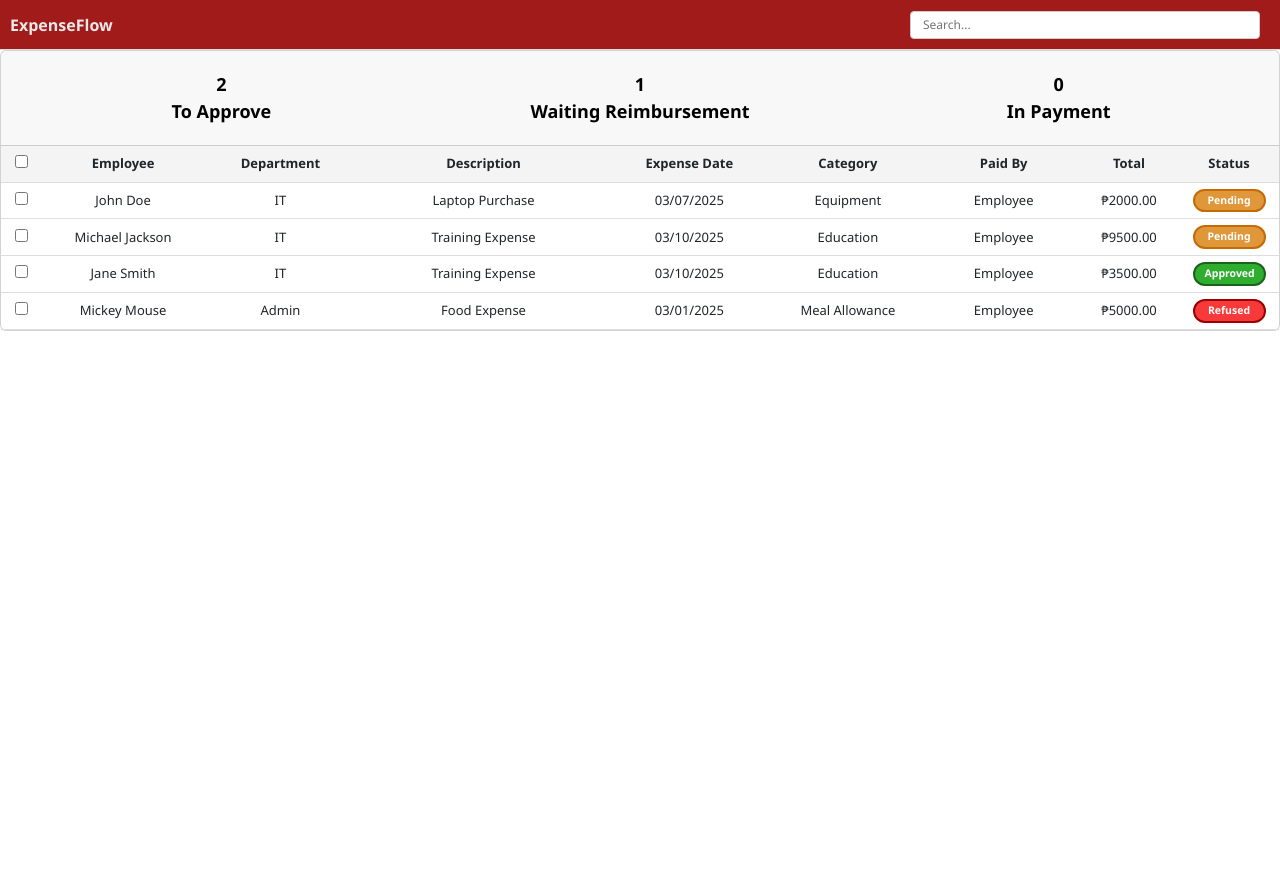
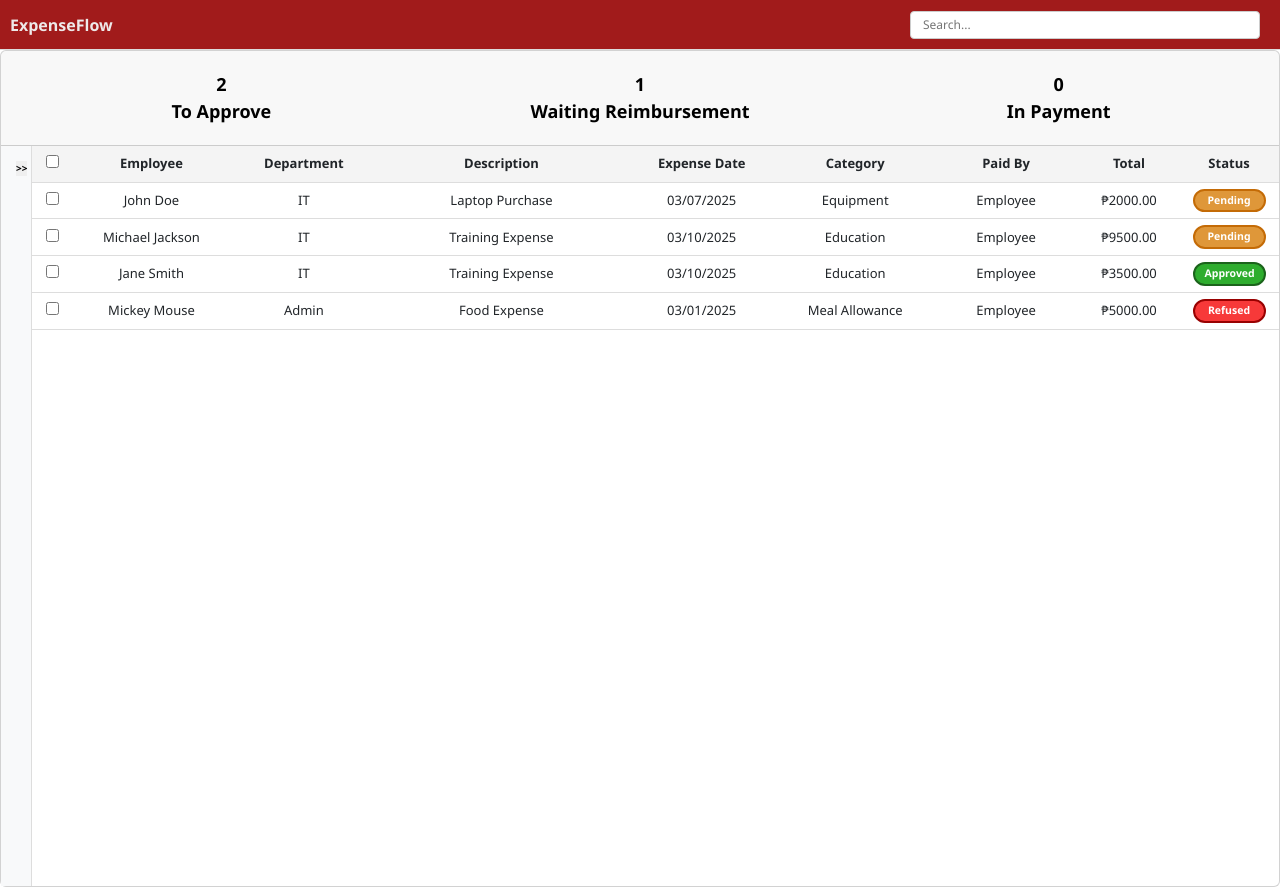
Before and after one commit to RaymondJAT/BudgetMonitoringTL, a React (Vite) app in the folder BudgetMonitoringTL/: page / in a window 1280 px wide. Before the commit the page ends 800 px from the top, so only its background shows below. Built offline with nearby package versions, Linux system fonts and the light colour scheme.

Commit message:
[FIX] - sidebar beside table

```diff
--- a/BudgetMonitoringTL/src/components/Sidebar.jsx
+++ b/BudgetMonitoringTL/src/components/Sidebar.jsx
@@ -1,18 +1,19 @@
 import React from "react";
 
-const Sidebar = ({ isOpen, toggleSidebar }) => {
+const Sidebar = ({ isSidebarOpen, toggleSidebar }) => {
   return (
-    <div className={`sidebar ${isOpen ? "open" : "closed"}`}>
-      <button className="close-btn" onClick={toggleSidebar}>
-        ✖
+    <div className={`sidebar ${isSidebarOpen ? "open" : "closed"}`}>
+      <button className="toggle-btn" onClick={toggleSidebar}>
+        {isSidebarOpen ? "<<" : ">>"}
       </button>
-      <ul>
-        <li>Dashboard</li>
-        <li>Approvals</li>
-        <li>Reports</li>
-        <li>Settings</li>
-      </ul>
+      {isSidebarOpen && (
+        <div className="sidebar-content">
+          <h5>Sidebar Content</h5>
+          <p>Additional options can go here.</p>
+        </div>
+      )}
     </div>
   );
 };
+
 export default Sidebar;
--- a/BudgetMonitoringTL/src/index.css
+++ b/BudgetMonitoringTL/src/index.css
@@ -299,6 +299,61 @@ input[type="checkbox"] {
   height: auto;
 }
 
+/* sidebar */
+.content-container {
+  display: flex;
+  align-items: stretch;
+}
+
+.sidebar {
+  width: 200px;
+  background: #f4f4f4;
+  border-right: 1px solid #ddd;
+  padding: 10px;
+  transition: width 0.3s ease;
+}
+
+.sidebar {
+  width: 250px;
+  height: calc(100vh - 60px);
+  position: sticky;
+  top: 60px;
+  background-color: #f8f9fa;
+  padding: 15px;
+}
+
+.sidebar.closed {
+  width: 30px;
+}
+
+.sidebar.open {
+  width: 185px;
+}
+
+.sidebar .toggle-btn {
+  display: block;
+  border: none;
+  cursor: pointer;
+  margin-bottom: 10px;
+  font-size: 10px;
+  font-weight: 700;
+}
+
+.sidebar-content {
+  opacity: 1;
+  transition: opacity 0.3s ease-in-out;
+}
+
+.sidebar.closed .sidebar-content {
+  opacity: 0;
+  pointer-events: none;
+}
+
+.table-container {
+  flex: 1;
+  overflow-x: auto;
+}
+
 /* react-to-print */
 @media print {
   @page {
--- a/BudgetMonitoringTL/src/pages/TeamLead.jsx
+++ b/BudgetMonitoringTL/src/pages/TeamLead.jsx
@@ -4,12 +4,14 @@ import { useNavigate } from "react-router-dom";
 import { mockData } from "../mock-data/mockData";
 import Header from "../components/Header";
 import loader from "../assets/5Lloading.gif";
+import Sidebar from "../components/Sidebar";
 
 const TeamLead = () => {
   const navigate = useNavigate();
   const [loading, setLoading] = useState(false);
   const [selectedRows, setSelectedRows] = useState([]);
   const [searchTerm, setSearchTerm] = useState("");
+  const [isSidebarOpen, setIsSidebarOpen] = useState(false);
 
   // header count
   const pendingCount = mockData.filter(
@@ -70,7 +72,7 @@ const TeamLead = () => {
         setSearchTerm={setSearchTerm}
         handlePrint={handlePrint}
       />
-
+      <div>
         {/* table */}
         <Card className="w-auto">
           <Card.Header as="h5" className="text-center">
@@ -90,6 +92,14 @@ const TeamLead = () => {
             </div>
           </Card.Header>
           <Card.Body className="p-0">
+            <div className="content-container">
+              {/* Sidebar */}
+              <Sidebar
+                isSidebarOpen={isSidebarOpen}
+                toggleSidebar={() => setIsSidebarOpen(!isSidebarOpen)}
+              />
+
+              {/* Table */}
               <div className="table-container">
                 <table className="custom-table">
                   <thead>
@@ -147,8 +157,10 @@ const TeamLead = () => {
                   </tbody>
                 </table>
               </div>
+            </div>
           </Card.Body>
         </Card>
+      </div>
     </>
   );
 };
```
Lines whose indentation alone changed are shown as unchanged.
